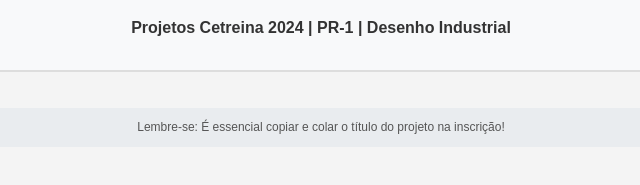
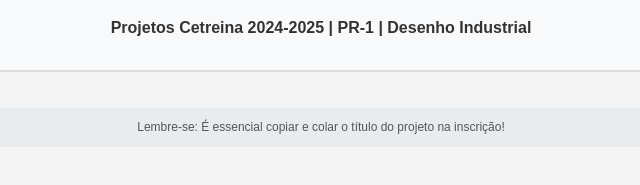
Before and after one commit to proiniciar/Desenho_Cetreina, a plain HTML site: page index.html in a window 1280 px wide. Shown: the part 323-508 px from the top of the page, 319-959 px from the left. Drawn offline with Linux system fonts and the light colour scheme.

Commit message:
index.html

```diff
--- a/index.html
+++ b/index.html
@@ -115,7 +115,7 @@
 <body>
     <div class="header">
         <img src="https://proiniciar.uerj.br/pluginfile.php/1/theme_adaptable/logo/1709829991/Daiaie%20Coordenadoria%20de%20Inicia%C3%A7%C3%A3o%20COR.png" alt="Logo">
-        <h1>Projetos Cetreina 2024 | PR-1 | Desenho Industrial</h1>
+        <h1>Projetos Cetreina 2024-2025 | PR-1 | Desenho Industrial</h1>
     </div>
 
     <div class="back-button">
```
